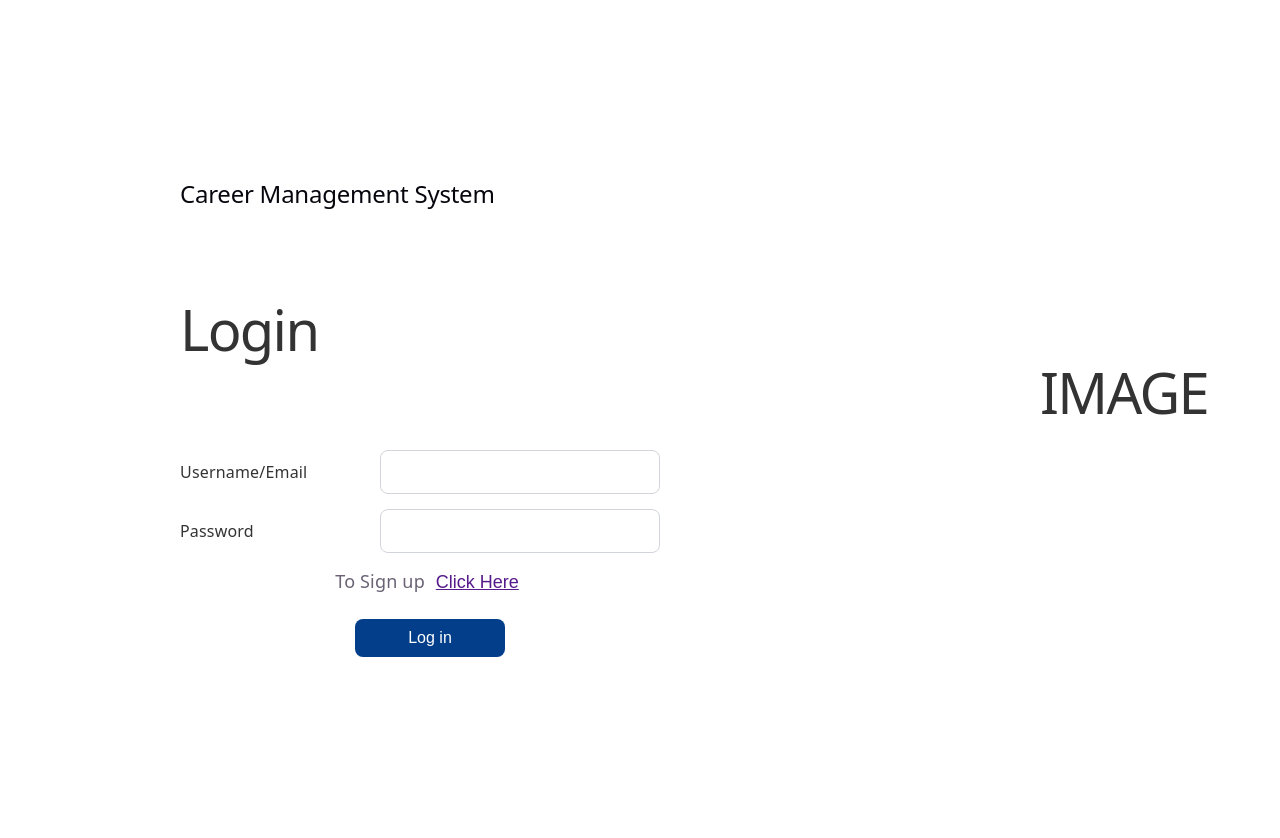
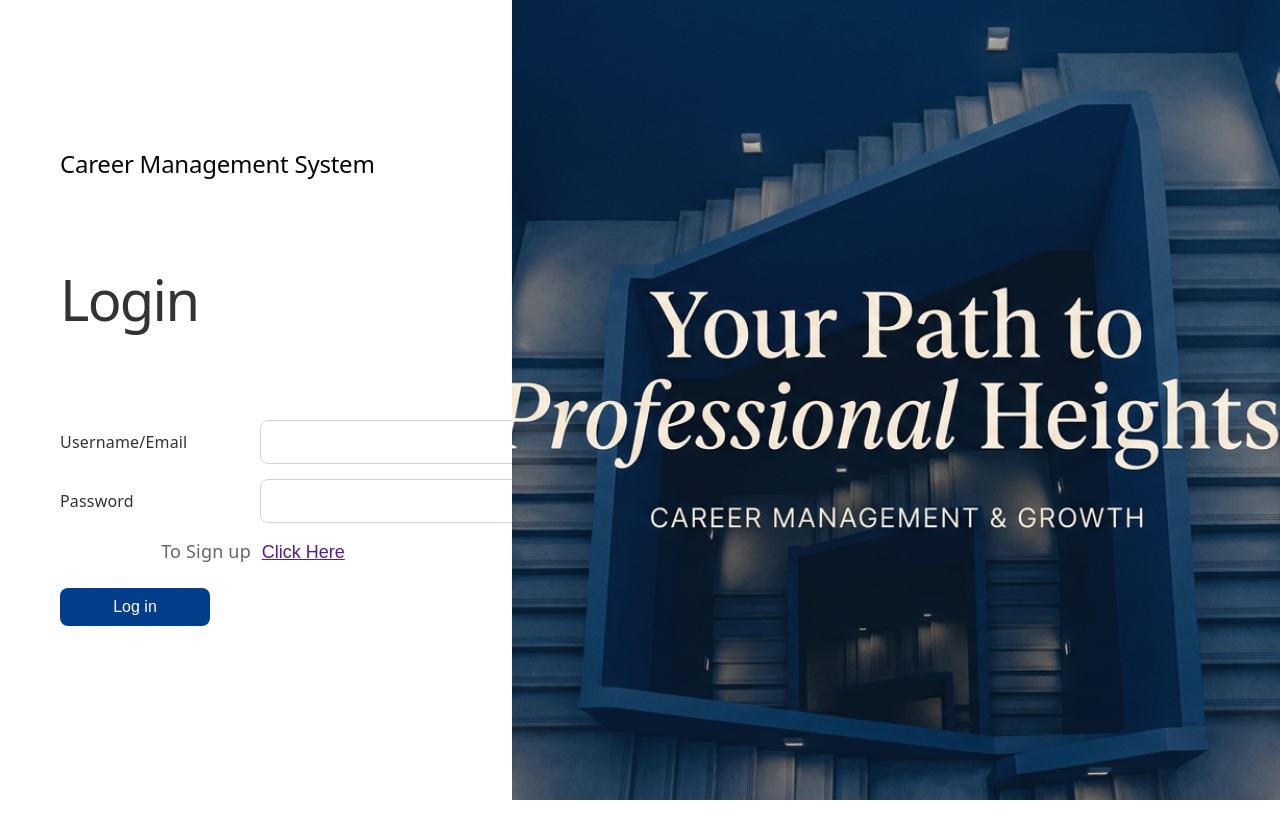
Before and after one commit to Roshawn14/CareerManagementSystem, a React (Vite) app: page / in a window 1280 px wide. Shown: the top 838 px of the page. After the commit the page ends 800 px from the top, so only its background shows below. Built offline with nearby package versions, Linux system fonts and the light colour scheme.

Commit message:
added imagfe to login and sign up screen

```diff
--- a/src/App.css
+++ b/src/App.css
@@ -1,16 +1,30 @@
+/* Styles for Login h1 */
 
-
-/* Styles for Login h1 */
-.loginDiv{
-text-align: left;
-
+* {
+  box-sizing: border-box;
 }
 
-.loginDiv h1{
+html,
+body,
+#root {
+  width: 100%;
+  min-height: 100%;
+  margin: 0;
+}
+
+body {
+  overflow-x: hidden;
+}
+
+.loginDiv {
+  text-align: left;
+}
+
+.loginDiv h1 {
   margin-top: 6rem;
 }
 
-div h1{
+div h1 {
   margin-bottom: 6rem;
   font-weight: 450;
   color: #333;
@@ -64,7 +78,8 @@ div h1{
   box-shadow: 0 0 0 3px rgba(79, 70, 229, 0.15);
 }
 
-.loginBtn, .signUpBtn {
+.loginBtn,
+.signUpBtn {
   width: 150px;
   font-size: 16px;
   padding: 8px 20px;
@@ -75,27 +90,46 @@ div h1{
   transition: border-color 0.3s;
   margin-bottom: 24px;
   margin-top: 24px;
-
 }
-
-
-
 
 /* section styles */
 
 .rootSec {
   display: flex;
-  flex-direction: row ;
-  justify-content:safe;
-  padding: 10rem ;
-  gap: 20rem;
-
-  place-items: center;
-  flex-grow: 1;
-  border:none;
-
+  flex-direction: row;
+  width: 100%;
+  min-height: 100vh;
+  padding: 0;
+  gap: 0;
+  margin: 0;
+  box-sizing: border-box;
   @media (max-width: 1024px) {
     padding: 32px 20px 24px;
     gap: 18px;
   }
 }
+
+#left {
+  width: 40%;
+  min-height: 100vh;
+  padding: 60px;
+  box-sizing: border-box;
+
+  display: flex;
+  flex-direction: column;
+  justify-content: center;
+}
+
+#right {
+  width: 60%;
+  min-height: 100vh;
+  overflow: hidden;
+}
+
+#right img {
+  display: block;
+  width: 100%;
+  height: 100vh;
+  object-fit: cover;
+  object-position: center;
+}
--- a/src/App.jsx
+++ b/src/App.jsx
@@ -1,119 +1,107 @@
-import { useState } from 'react'
-import heroImg from './assets/hero.png'
-import reactLogo from './assets/react.svg'
-import viteLogo from './assets/vite.svg'
-import './App.css'
+import { useState } from "react";
+import heroImg from "./assets/hero.png";
+import reactLogo from "./assets/react.svg";
+import viteLogo from "./assets/vite.svg";
+import loginIMG from "./assets/loginIMG.png";
+
+import "./App.css";
 
 function App() {
-
-
   const [isLogin, setIsLogin] = useState(true);
 
-
   return (
-
-         <section className='rootSec'>
+    <section className="rootSec">
       <section id="left">
-
-
-                  {isLogin ? (<>
+        {isLogin ? (
+          <>
             <div>
-                      <div className='loginDiv'>
+              <div className="loginDiv">
                 <h2>Career Management System </h2>
                 <h1>Login</h1>
               </div>
 
-
-                    <div className='formField'>
+              <div className="formField">
                 <h4>Username/Email</h4>
                 <input type="text" />
               </div>
 
-                    <div className ='formField'>
+              <div className="formField">
                 <h4>Password</h4>
                 <input type="password" />
-
               </div>
 
-                    <p>  To Sign up <button className="link-button" onClick={() => setIsLogin(false) }>
+              <p>
+                {" "}
+                To Sign up{" "}
+                <button
+                  className="link-button"
+                  onClick={() => setIsLogin(false)}
+                >
                   Click Here
                 </button>
               </p>
-
             </div>
-                      <button
-                      type="button"
-                      className="loginBtn"
-                              >
+            <button type="button" className="loginBtn">
               Log in
             </button>
-
-            </>):(
+          </>
+        ) : (
           <>
-               <div className='container'>
-                  <div className='loginDiv'>
+            <div className="container">
+              <div className="loginDiv">
                 <h2>Career Management System </h2>
                 <h1>Sign Up</h1>
               </div>
 
-
-                  <div className ='formField'>
+              <div className="formField">
                 <h4>First Name</h4>
                 <input type="text" />
               </div>
 
-                  <div className ='formField'>
+              <div className="formField">
                 <h4>Last Name</h4>
                 <input type="text" />
               </div>
 
-                  <div className='formField'>
+              <div className="formField">
                 <h4>Username/Email</h4>
                 <input type="text" />
               </div>
 
-                  <div className ='formField'>
+              <div className="formField">
                 <h4>Password</h4>
                 <input type="password" />
               </div>
 
-                  <div className ='formField'>
+              <div className="formField">
                 <h4> Confirm Password</h4>
                 <input type="password" />
               </div>
 
-                  <p> Already have a account?
-                    <button className="link-button" onClick={() => setIsLogin(true)}> Click here</button>
+              <p>
+                {" "}
+                Already have a account?
+                <button
+                  className="link-button"
+                  onClick={() => setIsLogin(true)}
+                >
+                  {" "}
+                  Click here
+                </button>
               </p>
 
-                  <button
-                      type="button"
-                      className="signUpBtn"
-                              >
+              <button type="button" className="signUpBtn">
                 Sign Up
               </button>
-
             </div>
-
-
           </>
-                      ) }
-
-
-
+        )}
       </section>
-            <section id='right'>
-                  <div>
-                    <h1>IMAGE</h1>
-                  </div>
+      <section id="right">
+        <img src={loginIMG} alt="Image displayed on login page" />
       </section>
-
     </section>
-
-
-  )
-
+  );
 }
 
-
-export default App
+export default App;
```
Also changed, not shown: src/assets/LoginIMG.png (added). Lines whose indentation alone changed are shown as unchanged.
